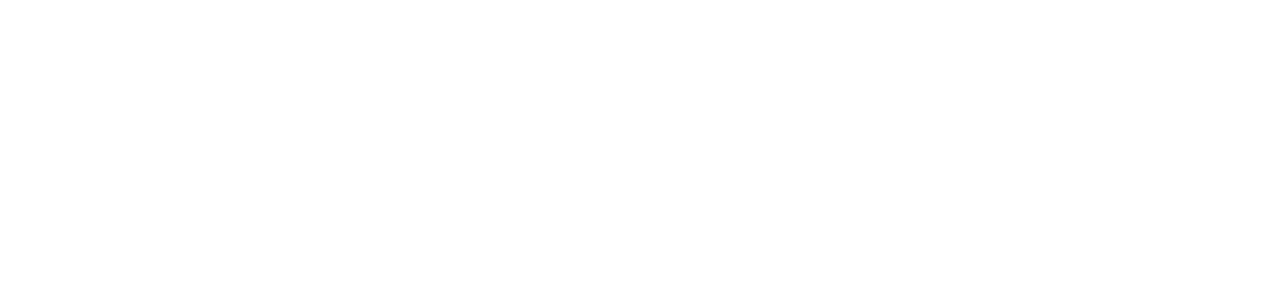
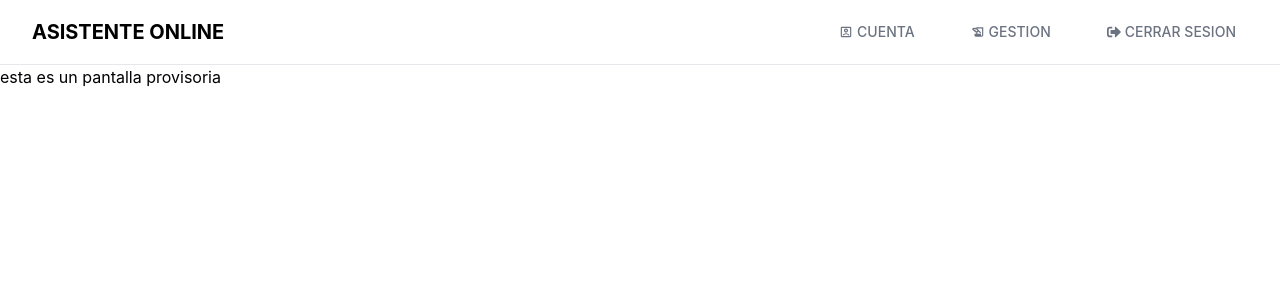
Before and after one commit to Renattab96/my-project-asistente, a React (Vite) app: page /support/gestion in a window 1280 px wide. Before the commit this address had no page. Shown: the top 300 px of the page. Built offline with nearby package versions, Linux system fonts and the light colour scheme.

Commit message:
ajsute en el swich importado por chadcn y ajuste de navbar de soppurt

```diff
--- a/src/App.tsx
+++ b/src/App.tsx
@@ -21,7 +21,7 @@
         <Route path="/" element={<Login />} />
         <Route path="/register" element={<Register />} />
         <Route path='/support' element={<LoginAdmin />} />
-        <Route path='/gestion' element={< ListaUsuario />} />
+        <Route path='/support/gestion' element={< ListaUsuario />} />
         <Route path="/historico" element={<Historic />} />
         <Route path="/tarea" element={<Task />} />
         <Route path="/balance" element={<Balance />} />
--- a/src/components/ListaUsuarios/ListaUsuarios.tsx
+++ b/src/components/ListaUsuarios/ListaUsuarios.tsx
@@ -1,12 +1,15 @@
 import React from "react";
+import NavbarAdmin from "@components/NavbarAdmin/NavbarAdmin";
 
-
-
-
-const ListaUsuario  = () => {
+const ListaUsuario = () => {
   return (
     <>
-       esta es un pantalla provisoria
+      <div>
+        <NavbarAdmin />
+      </div>
+      <div>
+        <h1>esta es un pantalla provisoria </h1>
+      </div>
     </>
   );
 };
--- /dev/null
+++ b/src/components/NavbarAdmin/NavbarAdmin.tsx
@@ -0,0 +1,88 @@
+import React, { useState } from 'react';
+import { Link } from 'react-router-dom';
+import { FaSignOutAlt } from 'react-icons/fa';
+import { RiAccountBoxLine } from "react-icons/ri";
+import { MdOutlineHistoryEdu } from "react-icons/md";
+
+import 'react-toastify/dist/ReactToastify.css';
+import { toast, ToastContainer } from 'react-toastify';
+
+const NavbarAdmin: React.FC = () => {
+  const [menuOpen, setMenuOpen] = useState(false);
+
+  const toggleMenu = () => {
+    setMenuOpen(!menuOpen);
+  };
+
+  const notify = () => {
+    toast.info('Funcionalidad en desarrollo', {
+      position: "top-right",
+      autoClose: 5000,
+      hideProgressBar: false,
+      closeOnClick: true,
+      pauseOnHover: true,
+      draggable: true,
+      progress: undefined,
+    });
+  };
+
+  return (
+    <nav className="bg-white border-b border-gray-200">
+      <div className="max-w-7xl mx-auto px-4 sm:px-6 lg:px-8">
+        <div className="flex justify-between h-16">
+          <div className="flex-shrink-0 flex items-center">
+            <Link to="/" className="text-xl font-bold">ASISTENTE ONLINE</Link>
+          </div>
+          <div className="hidden md:flex md:space-x-8 md:ml-10">
+            <Link onClick={notify} to={'#'} className="text-gray-500 hover:text-gray-700 px-3 py-2 rounded-md text-sm font-medium flex items-center">
+              <RiAccountBoxLine className="mr-1" /> CUENTA
+            </Link>
+            <Link to={"/support/gestion"} className="text-gray-500 hover:text-gray-700 px-3 py-2 rounded-md text-sm font-medium flex items-center">
+              <MdOutlineHistoryEdu className="mr-1" /> GESTION
+            </Link>
+            <Link to="/support" className="text-gray-500 hover:text-gray-700 px-3 py-2 rounded-md text-sm font-medium flex items-center">
+              <FaSignOutAlt className="mr-1" /> CERRAR SESION
+            </Link>
+          </div>
+          <div className="-mr-2 flex items-center md:hidden">
+            <button
+              type="button"
+              onClick={toggleMenu}
+              className="bg-gray-100 inline-flex items-center justify-center p-2 rounded-md text-gray-400 hover:text-gray-500 hover:bg-gray-200 focus:outline-none focus:ring-2 focus:ring-offset-2 focus:ring-indigo-500"
+              aria-controls="mobile-menu"
+              aria-expanded={menuOpen}
+            >
+              <span className="sr-only">Open main menu</span>
+              {menuOpen ? (
+                <svg className="block h-6 w-6" xmlns="http://www.w3.org/2000/svg" fill="none" viewBox="0 0 24 24" stroke="currentColor" aria-hidden="true">
+                  <path strokeLinecap="round" strokeLinejoin="round" strokeWidth="2" d="M6 18L18 6M6 6l12 12" />
+                </svg>
+              ) : (
+                <svg className="block h-6 w-6" xmlns="http://www.w3.org/2000/svg" fill="none" viewBox="0 0 24 24" stroke="currentColor" aria-hidden="true">
+                  <path strokeLinecap="round" strokeLinejoin="round" strokeWidth="2" d="M4 6h16M4 12h16m-7 6h7" />
+                </svg>
+              )}
+            </button>
+          </div>
+        </div>
+      </div>
+
+      <div className={`${menuOpen ? 'block' : 'hidden'} md:hidden`} id="mobile-menu">
+        <div className="px-2 pt-2 pb-3 space-y-1 sm:px-3">
+          <Link onClick={notify} to={'#'} className="text-gray-700 block px-3 py-2 rounded-md text-base font-medium flex items-center">
+            <RiAccountBoxLine className="mr-1" /> CUENTA
+          </Link>
+          <Link to={"/support/gestion"} className="text-gray-700 block px-3 py-2 rounded-md text-base font-medium flex items-center">
+            <MdOutlineHistoryEdu className="mr-1" /> GESTION
+          </Link>
+          <Link to="/support" className="text-gray-700 block px-3 py-2 rounded-md text-base font-medium flex items-center">
+            <FaSignOutAlt className="mr-1" /> CERRAR SESION
+          </Link>
+        </div>
+      </div>
+      <ToastContainer />
+    </nav>
+  );
+};
+
+export default NavbarAdmin;
--- a/tsconfig.json
+++ b/tsconfig.json
@@ -1,6 +1,5 @@
 {
   "compilerOptions": {
-
     "target": "esnext",
     "useDefineForClassFields": true,
     "lib": ["dom", "dom.iterable", "esnext"],
```
Also changed, not shown: package.json (+5 -4 lines), src/components/Cuenta/Cuenta.tsx (+97 -32 lines), 1 other file (tests, documents, lock files or other folders).
